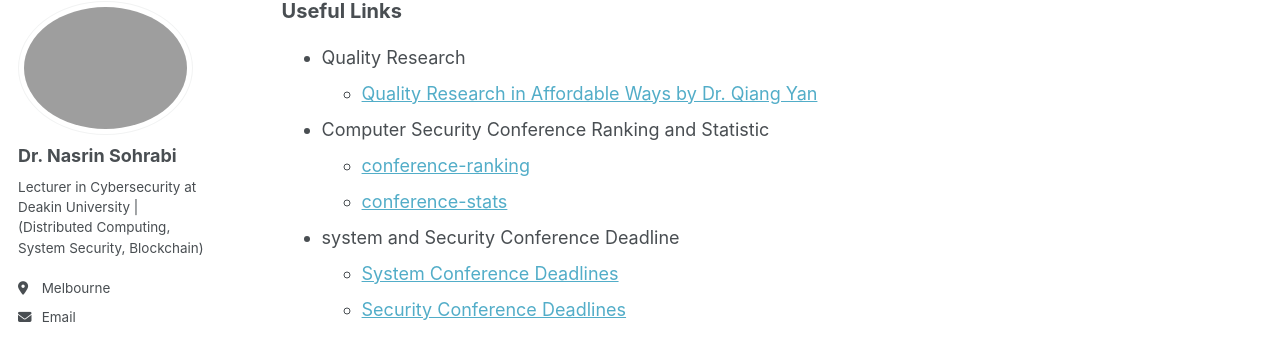
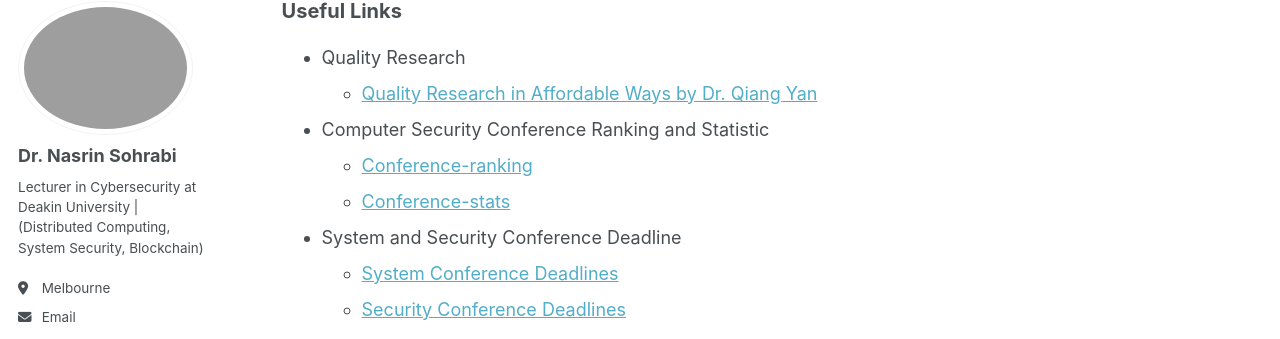
Before and after one commit to Nasrin-Sohrabi/Nasrin-Sohrabi.github.io, a Jekyll site: the page built from _pages/about.md, in a window 1280 px wide and 900 px high, scrolled down 1525 px. Shown: the part 105-444 px from the top of the window. Built offline with Jekyll 4.4.1, drawn with Linux system fonts in a browser that asks for light colours; some web fonts are replaced.

Commit message:
update activities

```diff
--- a/_pages/about.md
+++ b/_pages/about.md
@@ -55,10 +55,10 @@ I am currently a Lecturer (Assistant Professor) at <a href="https://www.deakin.e
      * <a href= "http://www.mysmu.edu/phdis2008/qiang.yan.2008/Doc/Quality%20Research%20in%20Affordable%20Way.pdf">Quality Research in Affordable Ways by Dr. Qiang Yan</a>
 
   * Computer Security Conference Ranking and Statistic
-     * <a href= "http://jianying.space/conference-ranking.html">conference-ranking</a>
-     * <a href="http://faculty.cs.tamu.edu/guofei/sec_conf_stat.htm">conference-stats</a>
+     * <a href= "http://jianying.space/conference-ranking.html">Conference-ranking</a>
+     * <a href="http://faculty.cs.tamu.edu/guofei/sec_conf_stat.htm">Conference-stats</a>
 
-  * system and Security Conference Deadline
+  * System and Security Conference Deadline
      * <a href="https://dants.github.io/index_sysvenues_deadline.html"> System Conference Deadlines </a>
      * <a href= "https://sec-deadlines.github.io/">Security Conference Deadlines</a>
 
```
Also changed, not shown: _pages/cv.md (+1 -0 lines).
